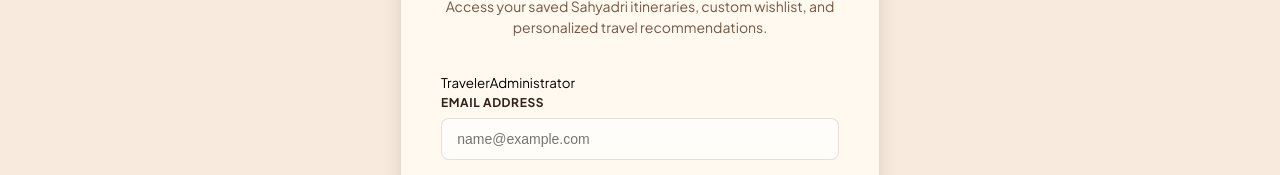
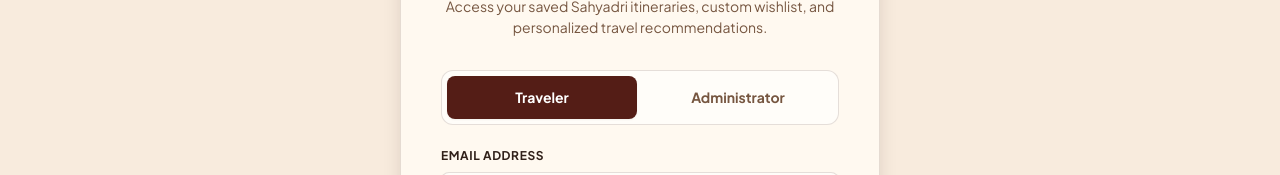
Before and after one commit to NSMKServices/AAGMAN, a React (Vite) app in the folder aagman-app/: page /login in a window 1280 px wide. Shown: the part 277-452 px from the top of the page. Built offline with nearby package versions, Linux system fonts and the light colour scheme; no server answers; the database is empty; a web font is replaced by a local one.

Commit message:
Style unified traveler and administrator sign-in tabs

```diff
--- a/aagman-app/src/pages/Auth.module.css
+++ b/aagman-app/src/pages/Auth.module.css
@@ -161,3 +161,47 @@
   font-size: 11px;
   color: var(--color-text-muted);
 }
+
+
+.authModeTabs {
+  display: grid;
+  grid-template-columns: 1fr 1fr;
+  gap: 0.35rem;
+  padding: 0.3rem;
+  margin: 0 0 1.4rem;
+  border: 1px solid var(--color-border);
+  border-radius: var(--radius-md);
+  background: var(--color-surface-elevated);
+}
+
+.authModeTab {
+  border: 0;
+  border-radius: var(--radius-sm);
+  padding: 0.7rem 0.8rem;
+  background: transparent;
+  color: var(--color-text-muted);
+  font: inherit;
+  font-size: var(--font-size-sm);
+  font-weight: 650;
+  cursor: pointer;
+}
+
+.authModeTabActive {
+  background: var(--color-primary);
+  color: #fff;
+  box-shadow: var(--shadow-xs);
+}
+
+.authError {
+  margin: 0 0 1rem;
+  padding: 0.75rem 0.9rem;
+  border: 1px solid #c65a4a;
+  border-radius: var(--radius-sm);
+  color: #a43c30;
+  background: rgba(198, 90, 74, 0.08);
+  font-size: var(--font-size-sm);
+}
+
+.authFooter p {
+  margin: 0.8rem 0 0;
+}
```
